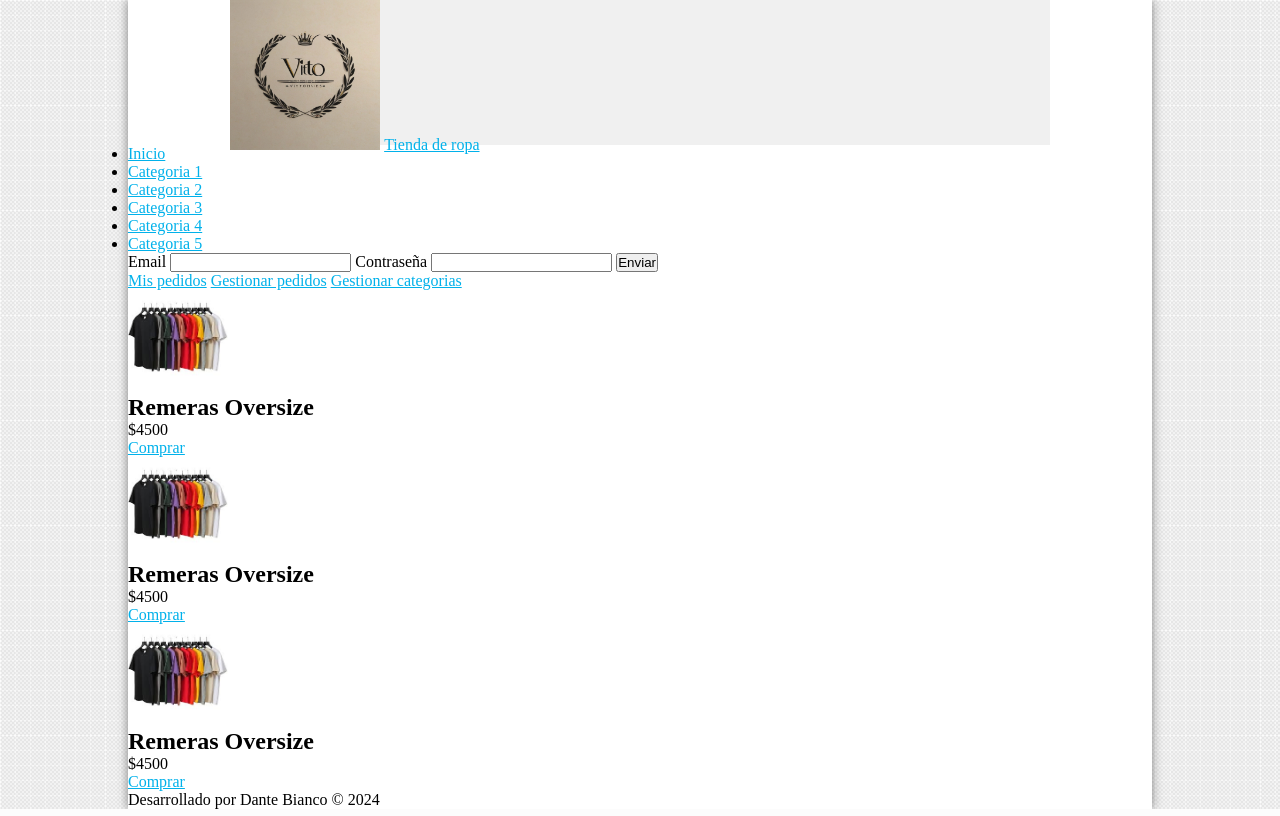
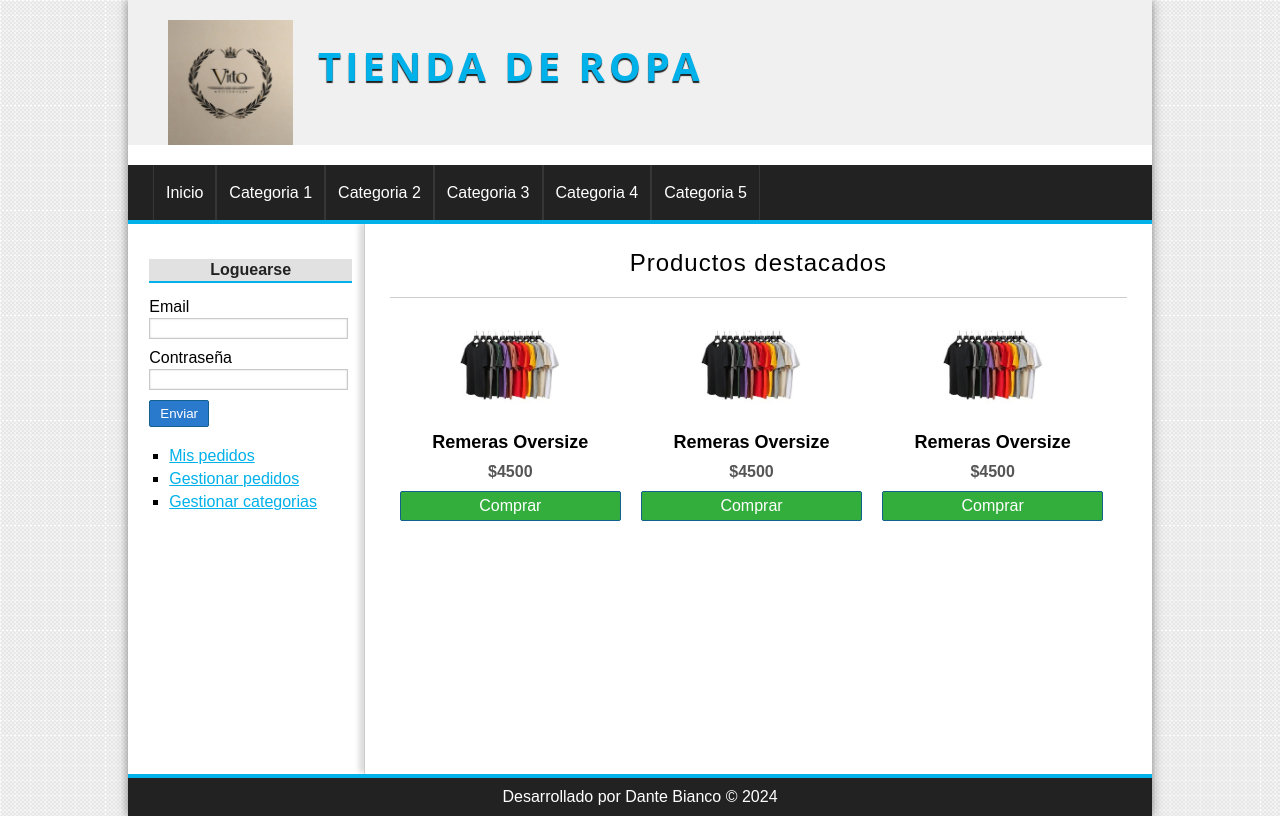
Before and after one commit to Dantebian/Tienda_Virtual, a PHP site: page / in a window 1280 px wide. Run offline with PHP 8.4, Linux system fonts and the light colour scheme.

Commit message:
Css terminado

```diff
--- a/assets/css/styles.css
+++ b/assets/css/styles.css
@@ -1,29 +1,30 @@
 /*Estilos Generales*/
 
-*{
+* {
     padding: 0px;
     margin: 0px;
+    font-family: sans-serif, Helvetica, Arial;
 }
 
-body{
+body {
     background: url(../img/bg.png);
 }
 
-a{
+a {
     color: #01B1EA;
 }
 
-a:visited{
+a:visited {
     color: #01B1EA;
 }
 
-a:hover{
+a:hover {
     color: #555555;
 }
 
 /*Estilos del Container*/
 
-#container{
+#container {
     width: 80%;
     margin: 0px auto;
     box-shadow: 0px 0px 10px gray;
@@ -32,17 +33,245 @@ a:hover{
 
 /*Estilos del Header*/
 
-#header{
-    width: 80%;
+#header {
     height: 145px;
-    margin: 0px auto;
     background: #F0F0F0;
 }
 
-#logo img{
-    width: 150px;
+#logo {
+    padding: 20px;
+    margin-left: 20px;
+    float: left;
 }
 
-.product img{
+#logo img {
+    float: left;
+    height: 125px;
+}
+
+#logo a {
+    float: left;
+    font-size: 40px;
+    letter-spacing: 4px;
+    font-family: 'Open Sans', Helvetica, Arial;
+    text-transform: uppercase;
+    color: #01B1EA;
+    font-weight: bold;
+    text-decoration: none;
+    margin-top: 18px;
+    margin-left: 25px;
+    text-shadow: 0px 2px 1px #222222;
+    transition: all 300ms;
+}
+
+#logo a:hover {
+    text-shadow: 0px 2px 1px #222222, 0px 0px 4px #01B1EA;
+
+}
+
+/*Estilos del Menu*/
+#menu {
+    clear: both;
+    background: #222;
+    color: white;
+    height: 55px;
+    border-bottom: 4px solid #01B1EA;
+
+}
+
+#menu ul {
+    list-style: none;
+    text-decoration: none;
+    margin: 0px auto;
+    margin-left: 25px;
+}
+
+#menu ul li {
+    line-height: 55px;
+    float: left;
+    border-right: 1px solid #363636;
+}
+
+#menu a {
+    display: block;
+    color: white;
+    text-decoration: none;
+    padding-left: 12px;
+    padding-right: 12px;
+    transition: all 300ms;
+
+}
+
+#menu a:first-child {
+    border-left: 1px solid #363636;
+}
+
+#menu a:hover {
+    background: #01B1EA;
+}
+
+#content {
+    margin: 0px auto;
+    overflow: hidden;
+    background: white;
+}
+
+/*Estilos de la barra lateral*/
+#lateral {
+    width: 22%;
+    min-height: 500px;
+    float: left;
+    margin-top: 20px;
+    margin-left: 10px;
+}
+
+#lateral .block_aside {
+    display: block;
+    width: 90%;
+    margin: 5px auto;
+    padding: 10px;
+}
+
+#lateral h3 {
+    display: block;
+    color: #222;
+    width: 100%;
+    text-align: center;
+    padding-top: 2px;
+    padding-bottom: 2px;
+    margin-bottom: 15px;
+    font-size: 16px;
+    font-weight: bold;
+    background: #E1E1E1;
+    border-bottom: 2px solid #01B1EA;
+}
+
+#lateral ul {
+    margin-top: 20px;
+    margin-bottom: 20px;
+}
+
+#lateral ul li {
+    list-style: square;
+    margin-left: 20px;
+    margin-top: 5px;
+    margin-bottom: 5px;
+}
+
+/*Estilos de Formularios*/
+label,
+input[type="text"],
+input[type="password"],
+input[type="email"],
+select {
+    display: block;
+    width: 95%;
+    margin-top: 2px;
+    margin-bottom: 2px;
+}
+
+input[type="text"],
+input[type="password"],
+input[type="email"],
+select {
+    border: 1px solid #C9C9C9;
+    box-shadow: 0px 0px 2px #ccc inset;
+    background: white;
+    padding: 2px;
+    color: gray;
+    transition: all 300ms;
+}
+
+input[type="text"]:focus,
+input[type="password"]:focus,
+input[type="email"]:focus {
+    border: 1px solid #1579b5;
+    color: black;
+}
+
+input[type="button"],
+input[type="submit"],
+button, .button {
+    display: block;
+    border-radius: 2px;
+    width: auto;
+    padding: 5px;
+    padding-left: 10px;
+    padding-right: 10px;
+    color: white;
+    background: #2979CD;
+    border: 1px solid #11608E;
+    cursor: pointer;
+}
+
+.button {
+    background: #33AE3D;
+    color: white !important;
+    text-decoration: none;
+}
+
+label,
+input[type="button"],
+input[type="submit"],
+button {
+    display: block;
+    margin-top: 10px;
+}
+
+/*Estilos de contenido central*/
+#central {
+    width: 72%;
+    min-height: 500px   ;
+    float: right;
+    border-left: 1px solid #ccc;
+    box-shadow: -5px -1px 5px #ddd;
+    padding: 25px;
+}
+
+#central h1 {
+    font-size: 24px;
+    font-weight: normal;
+    letter-spacing: 1px;
+    text-align: center;
+    border-bottom: 1px solid #ccc;
+    margin-bottom: 20px;
+    padding: 20px;
+    padding-top: 0px;
+
+}
+
+/*Estilos de los Productos*/
+.product {
+    width: 30%;
+    float: left;
+    margin-left: 10px;
+    margin-right: 10px;
+    text-align: center;
+}
+
+.product img {
     width: 100px;
+    margin-bottom: 10px;
 }
+
+.product h2 {
+    font-size: 18px;
+    margin-bottom: 10px;
+}
+
+.product p {
+    font-weight: bold;
+    color: #555;
+    margin-bottom: 10px;
+}
+
+/*Estilos del footer*/
+#footer {
+    clear: both;
+    text-align: center;
+    padding-top: 10px;
+    padding-bottom: 10px;
+    color: white;
+    background: #222222;
+    border-top: 4px solid #01B1EA;
+}
--- a/index.php
+++ b/index.php
@@ -49,6 +49,7 @@
             <aside id="lateral">
 
                 <div id="login" class="block_aside">
+                    <h3>Loguearse</h3>
                     <form action="#" method="post">
                         <label for="email">Email</label>
                         <input type="email" name="email" />
@@ -57,35 +58,38 @@
                         <input type="submit" value="Enviar" />
                     </form>
 
-                    <a href="#">Mis pedidos</a>
-                    <a href="#">Gestionar pedidos</a>
-                    <a href="#">Gestionar categorias</a>
+                    <ul>
+                        <li><a href="#">Mis pedidos</a></li>
+                        <li><a href="#">Gestionar pedidos</a></li>
+                        <li><a href="#">Gestionar categorias</a></li>
+                    </ul>
                 </div>
 
             </aside>
 
             <!-- CONTENIDO CENTRAL -->
             <div id="central">
+                <h1>Productos destacados</h1>
 
                 <div class="product">
                     <img src="assets/img/remeras.jpeg" />
                     <h2>Remeras Oversize</h2>
                     <p>$4500</p>
-                    <a href="">Comprar</a>
+                    <a href="" class="button">Comprar</a>
                 </div>
 
                 <div class="product">
                     <img src="assets/img/remeras.jpeg" />
                     <h2>Remeras Oversize</h2>
                     <p>$4500</p>
-                    <a href="">Comprar</a>
+                    <a href="" class="button">Comprar</a>
                 </div>
 
                 <div class="product">
                     <img src="assets/img/remeras.jpeg" />
                     <h2>Remeras Oversize</h2>
                     <p>$4500</p>
-                    <a href="">Comprar</a>
+                    <a href="" class="button">Comprar</a>
                 </div>
 
 
```
